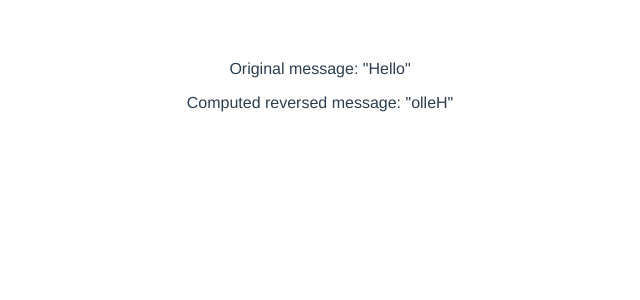
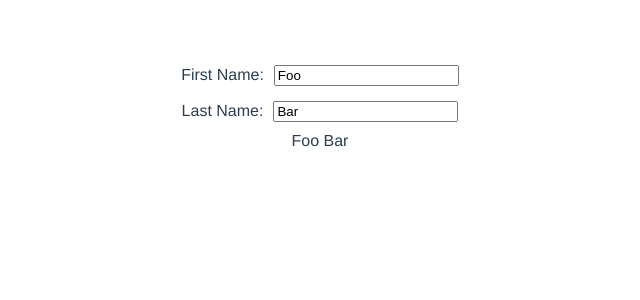
Before and after one commit to ahmedallani/VueGettingStarted, a Vue app: page / in a window 1280 px wide. Shown: the top 300 px of the page, without its empty margins (320-960 px from the left). Built offline with nearby package versions, Linux system fonts and the light colour scheme.

Commit message:
Watched Property

```diff
--- a/src/components/Test.vue
+++ b/src/components/Test.vue
@@ -1,7 +1,14 @@
 <template>
   <div>
-    <p>Original message: "{{ message }}"</p>
-    <p>Computed reversed message: "{{ reversedMessage }}"</p>
+    <div>
+    <label for="firstName">First Name:</label>
+    <input v-model="firstName" name="firstName" />
+    </div>
+    <div>
+    <label for="lastName">Last Name:</label>
+    <input v-model="lastName" />
+    </div>
+    <div id="demo">{{ fullName }}</div>
   </div>
 </template>
 
@@ -9,18 +16,25 @@
 export default {
   data() {
     return {
-      message: 'Hello'
+      firstName: 'Foo',
+      lastName: 'Bar',
+      fullName: 'Foo Bar'
     };
   },
-  computed: {
-    // a computed getter
-    reversedMessage: function () {
-      // `this` points to the vm instance
-      return this.message.split('').reverse().join('')
+  watch: {
+    firstName: function (val) {
+      this.fullName = val + ' ' + this.lastName
+    },
+    lastName: function (val) {
+      this.fullName = this.firstName + ' ' + val
     }
   }
 };
 </script>
 
 <style scoped>
+input,label, div{
+  margin: 5px;
+}
+
 </style>
```
